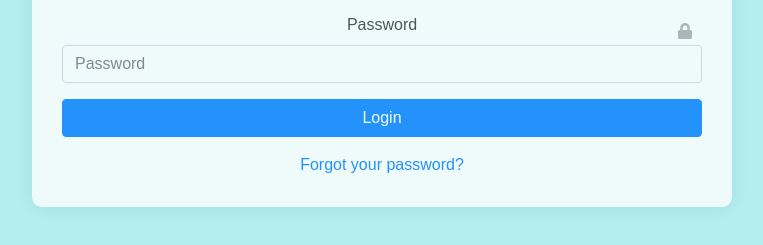
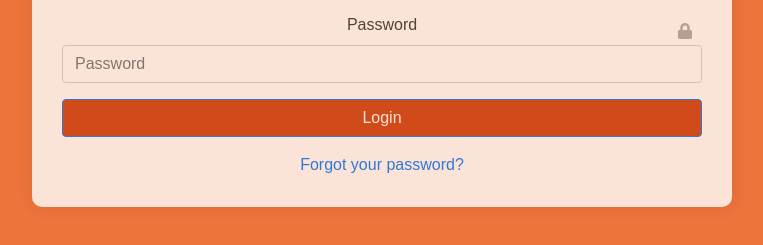
Before and after one commit to charleschyna/smart-app, a plain HTML site: page login.html in a window 1280 px wide. Shown: the part 429-674 px from the top of the page, without its empty margins (258-1021 px from the left). Drawn offline with nearby package versions, Linux system fonts and the light colour scheme.

Commit message:
login updated

```diff
--- a/login.html
+++ b/login.html
@@ -12,17 +12,18 @@
     <link href="style.css" rel="stylesheet">
     <style>
         body {
-            background-color: rgba(112, 225, 225, 0.527);
+            background-color: rgba(232, 77, 5, 0.78);
             background-position: center;
             font-family: Arial, sans-serif;
             color: #333;
-
             display: flex;
             justify-content: center;
             align-items: center;
             height: 100vh;
             margin: 0;
+            overflow: hidden; /* Ensure no scrollbars */
         }
+
         .login-container {
             background: #fff;
             opacity: 0.8;
@@ -35,6 +36,9 @@
         }
         .login-container h2 {
             margin-bottom: 20px;
+        }
+        .login-container button {
+            background-color: #cb4012;
         }
         .form-group i {
             position: absolute;
```
